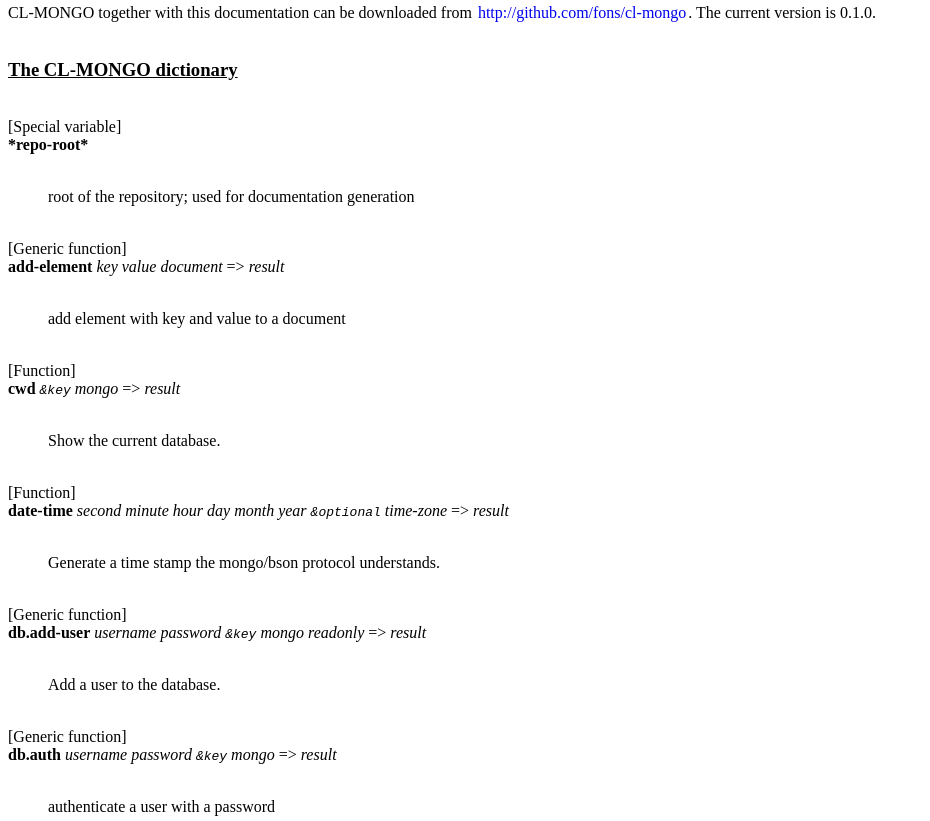
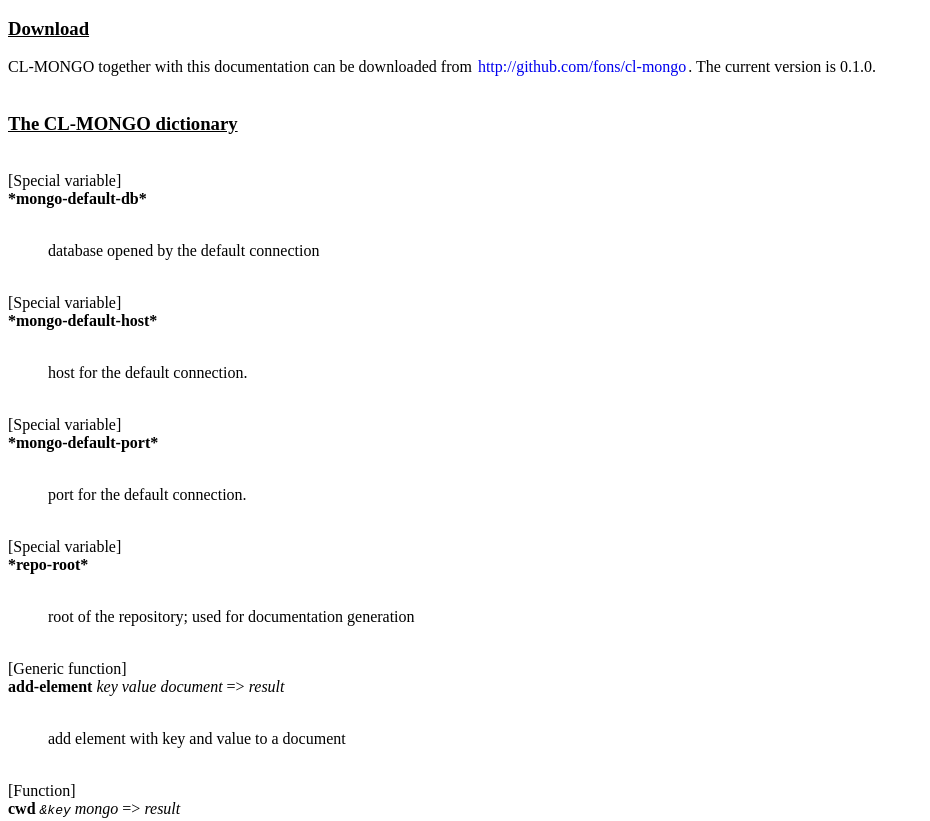
Before and after one commit to fons/cl-mongo, a plain HTML site: page doc/index.html in a window 1280 px wide. Shown: the part 1303-2124 px from the top of the page, without its empty margins (0-930 px from the left). Drawn offline with Linux system fonts and the light colour scheme.

Commit message:
add vars to set mongo connection defaults

```diff
--- a/doc/index.html
+++ b/doc/index.html
@@ -44,6 +44,9 @@ license</a> so you can basically do with it whatever you want.
   <li><a href="#download">Download</a>
   <li><a href="#dictionary">The CL-MONGO dictionary</a>
     <ol>
+      <li><a href="#*mongo-default-db*"><code>*mongo-default-db*</code></a>
+      <li><a href="#*mongo-default-host*"><code>*mongo-default-host*</code></a>
+      <li><a href="#*mongo-default-port*"><code>*mongo-default-port*</code></a>
       <li><a href="#*repo-root*"><code>*repo-root*</code></a>
       <li><a href="#add-element"><code>add-element</code></a>
       <li><a href="#cwd"><code>cwd</code></a>
@@ -102,6 +105,42 @@ current version is 0.1.0.
 
 <br>&nbsp;<br><h3><a class=none name="dictionary">The CL-MONGO dictionary</a></h3>
 
+
+
+<!-- Entry for *MONGO-DEFAULT-DB* -->
+
+<p><br>[Special variable]<br><a class=none name='*mongo-default-db*'><b>*mongo-default-db*</b></a>
+<blockquote><br>
+
+database opened by the default connection
+
+</blockquote>
+
+<!-- End of entry for *MONGO-DEFAULT-DB* -->
+
+
+<!-- Entry for *MONGO-DEFAULT-HOST* -->
+
+<p><br>[Special variable]<br><a class=none name='*mongo-default-host*'><b>*mongo-default-host*</b></a>
+<blockquote><br>
+
+host for the default connection.
+
+</blockquote>
+
+<!-- End of entry for *MONGO-DEFAULT-HOST* -->
+
+
+<!-- Entry for *MONGO-DEFAULT-PORT* -->
+
+<p><br>[Special variable]<br><a class=none name='*mongo-default-port*'><b>*mongo-default-port*</b></a>
+<blockquote><br>
+
+port for the default connection.
+
+</blockquote>
+
+<!-- End of entry for *MONGO-DEFAULT-PORT* -->
 
 
 <!-- Entry for *REPO-ROOT* -->
@@ -649,7 +688,7 @@ To close all open connections use the special symbol &#039;all
 <blockquote><br>
 
 Swap the connections identified by the name left and right. Typical use would be
-like (swap-connection &#039;default &#039;alt. After the function call &#039;default will refer to the connection
+like (swap-connection :default :alt. After the function call :default will refer to the connection
 previously referred to with &#039;alt. The default connection is returned by (mongo) and is the default used in the
 api
 
```
Also changed, not shown: 4 other files.
